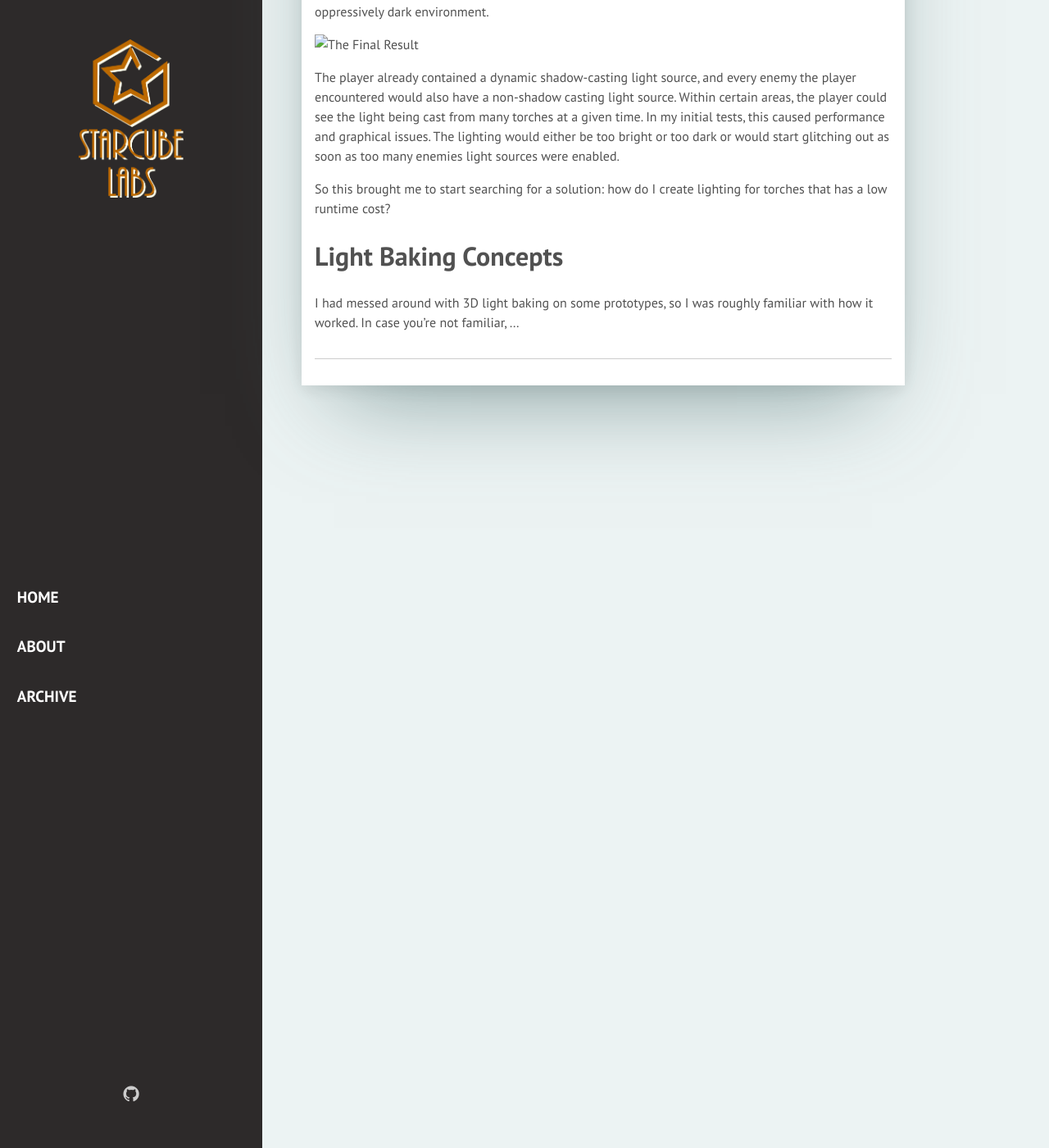
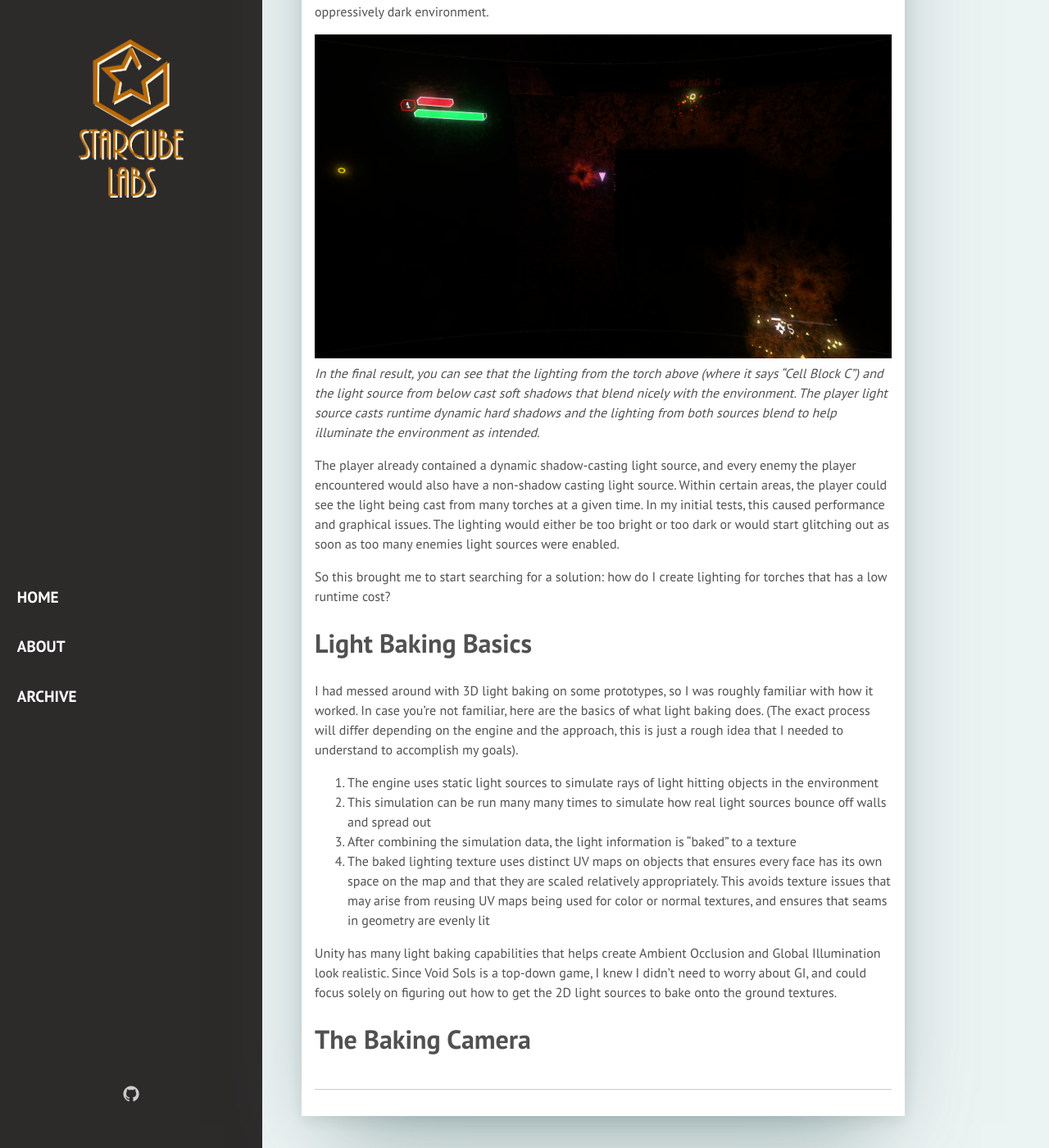
Before and after one commit to StarcubeLabs/StarcubeLabs.github.io, a Jekyll site: the page built from _posts/2023-01-24-baking-2d-lighting.markdown, in a window 1280 px wide and 1400 px high, scrolled down 731 px. Shown: the whole window at 82% size. Built offline with Jekyll 4.4.1, drawn with Linux system fonts in a browser that asks for light colours; some web fonts are replaced.

Commit message:
Update 2023-01-24-baking-2d-lighting.markdown

```diff
--- a/_posts/2023-01-24-baking-2d-lighting.markdown
+++ b/_posts/2023-01-24-baking-2d-lighting.markdown
@@ -12,12 +12,22 @@ tags: [HowTo]
 
 I've been working on [Void Sols](https://store.steampowered.com/app/2180300/Void_Sols/) which is a minimalist, top-down, souls-like. The dark aesthetic is heavily utilized in gameplay, which meant I needed fine-tune control over what the player could and could not see. Notably, I had hand-placed torches in the environment that the player could light. These torches served as breadcrumbs to help keep track of areas they have previously explored, to help the player build a mental model of the maze-like world, and most importantly, they illuminated an otherwise oppressively dark environment.
 
-![The Final Result](assets/img/baking-2d-lighting/baked-lighting-example.png "Baked Lighting Example")
+![The Final Result](/assets/img/baking-2d-lighting/baked-lighting-example.png "Baked Lighting Example")
+*In the final result, you can see that the lighting from the torch above (where it says "Cell Block C") and the light source from below cast soft shadows that blend nicely with the environment. The player light source casts runtime dynamic hard shadows and the lighting from both sources blend to help illuminate the environment as intended.*
 
 The player already contained a dynamic shadow-casting light source, and every enemy the player encountered would also have a non-shadow casting light source. Within certain areas, the player could see the light being cast from many torches at a given time. In my initial tests, this caused performance and graphical issues. The lighting would either be too bright or too dark or would start glitching out as soon as too many enemies light sources were enabled.
 
 So this brought me to start searching for a solution: how do I create lighting for torches that has a low runtime cost?
 
-# Light Baking Concepts
+# Light Baking Basics
 
-I had messed around with 3D light baking on some prototypes, so I was roughly familiar with how it worked. In case you're not familiar, ...
+I had messed around with 3D light baking on some prototypes, so I was roughly familiar with how it worked. In case you're not familiar, here are the basics of what light baking does. (The exact process will differ depending on the engine and the approach, this is just a rough idea that I needed to understand to accomplish my goals).
+
+1. The engine uses static light sources to simulate rays of light hitting objects in the environment
+2. This simulation can be run many many times to simulate how real light sources bounce off walls and spread out
+3. After combining the simulation data, the light information is "baked" to a texture
+4. The baked lighting texture uses distinct UV maps on objects that ensures every face has its own space on the map and that they are scaled relatively appropriately. This avoids texture issues that may arise from reusing UV maps being used for color or normal textures, and ensures that seams in geometry are evenly lit
+
+Unity has many light baking capabilities that helps create Ambient Occlusion and Global Illumination look realistic. Since Void Sols is a top-down game, I knew I didn't need to worry about GI, and could focus solely on figuring out how to get the 2D light sources to bake onto the ground textures.
+
+# The Baking Camera
```
